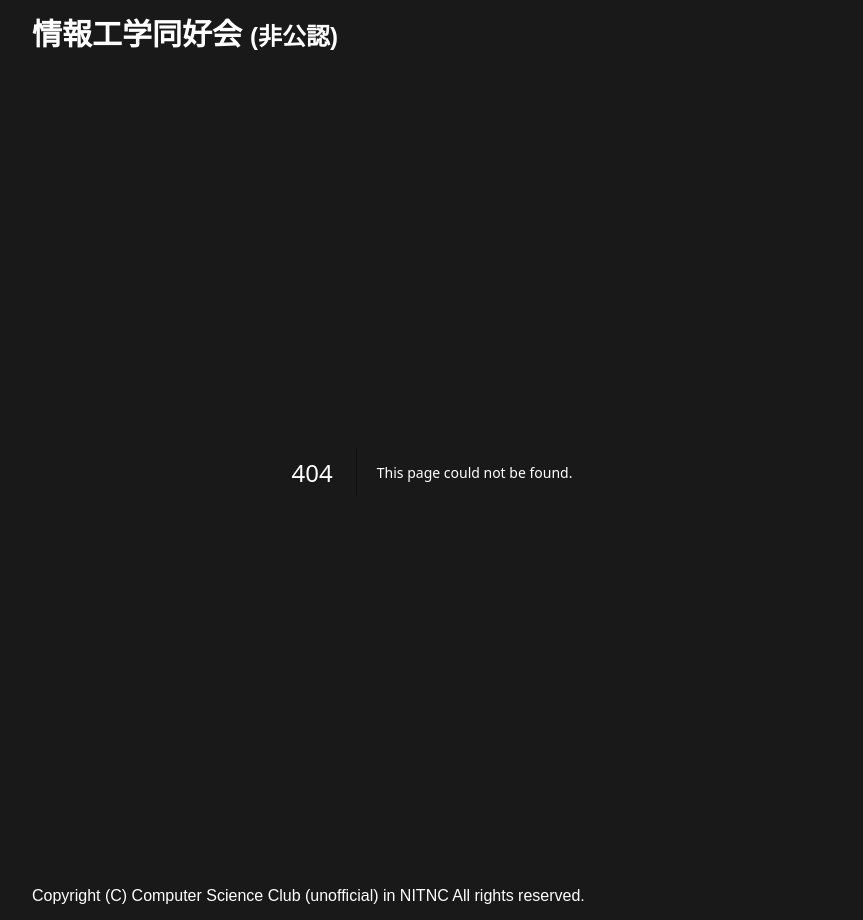
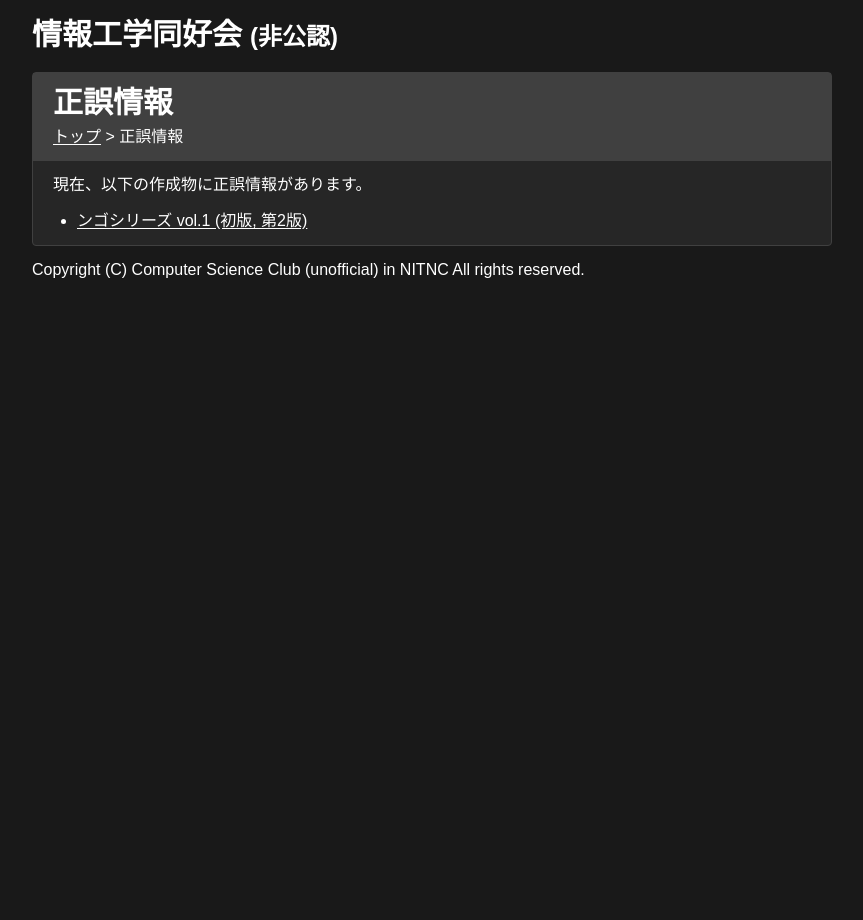
Before and after one commit to csc-a452p/website, a Next.js app: page /errata in a window 1280 px wide. Before the commit this address had no page. Shown: the whole page, without its empty margins (208-1071 px from the left). After the commit the page ends 800 px from the top, so only its background shows below. Built offline with nearby package versions, Linux system fonts and the light colour scheme.

Commit message:
[add] 正誤情報の全体ページを追加

```diff
--- /dev/null
+++ b/app/errata/page.tsx
@@ -0,0 +1,55 @@
+import { Metadata } from "next";
+import DLink from "../components/DLink";
+import { listFiles } from "../utils/listFiles";
+import { join, parse } from "path";
+import { cwd } from "process";
+import { readFileSync } from "fs";
+
+export const metadata: Metadata = {
+    title: '正誤情報',
+}
+
+export default function Home() {
+    const errataList = listFiles(join(cwd(), "data", "errata"));
+
+    const wrongIdList = errataList.map(e => {
+        const id = parse(e).name;
+
+        const goods = JSON.parse(readFileSync(join(cwd(), "data", "goods", id + ".json"), "utf-8")) as goods;
+        const errata = JSON.parse(readFileSync(join(cwd(), "data", "errata", id + ".json"), "utf-8")) as Errata;
+
+        const hanList = Object.keys(errata).map(e => e == "1" ? "初版": `第${e}版`);
+
+        return {
+            item: `${goods.title} (${hanList.join(", ")})`,
+            href: `/errata/${id}`
+        }
+    })
+
+    return (
+        <>
+            <main className="w-full md:m-auto flex gap-2">
+                <div className={`w-full bg-neutral-800 border border-neutral-700 rounded`}>
+                    <div className="bg-neutral-700 p-3 pl-5">
+                        <h1 className="w-full font-bold text-3xl mb-1">正誤情報</h1>
+                        <div><DLink href={"/"}>トップ</DLink> &gt; 正誤情報</div>
+                    </div>
+
+                    <div className="mx-2 flex flex-col gap-3 p-3">
+                        <div>現在、以下の作成物に正誤情報があります。</div>
+                        <ul className="list-disc ml-6">
+                            {
+                                wrongIdList.map(e => {
+                                    return <li>
+                                        <DLink href={e.href}>{e.item}</DLink>
+                                    </li>
+                                })
+                            }
+                        </ul>
+                    </div>
+
+                </div>
+            </main>
+        </>
+    );
+}
--- a/app/page.tsx
+++ b/app/page.tsx
@@ -37,6 +37,7 @@ export default function Home() {
                             <ListItem href={"notice"}>お知らせ</ListItem>
                             <ListItem href={"goods"}>販売品一覧</ListItem>
                             <ListItem href={"works"}>制作物一覧</ListItem>
+                            <ListItem href={"errata"}>正誤情報</ListItem>
                             <ListItem href={"notes"}>雑記</ListItem>
                             <ListItem href={"event"}>イベント参加歴</ListItem>
                             <ListItem href={"member"}>メンバー紹介</ListItem>
```
